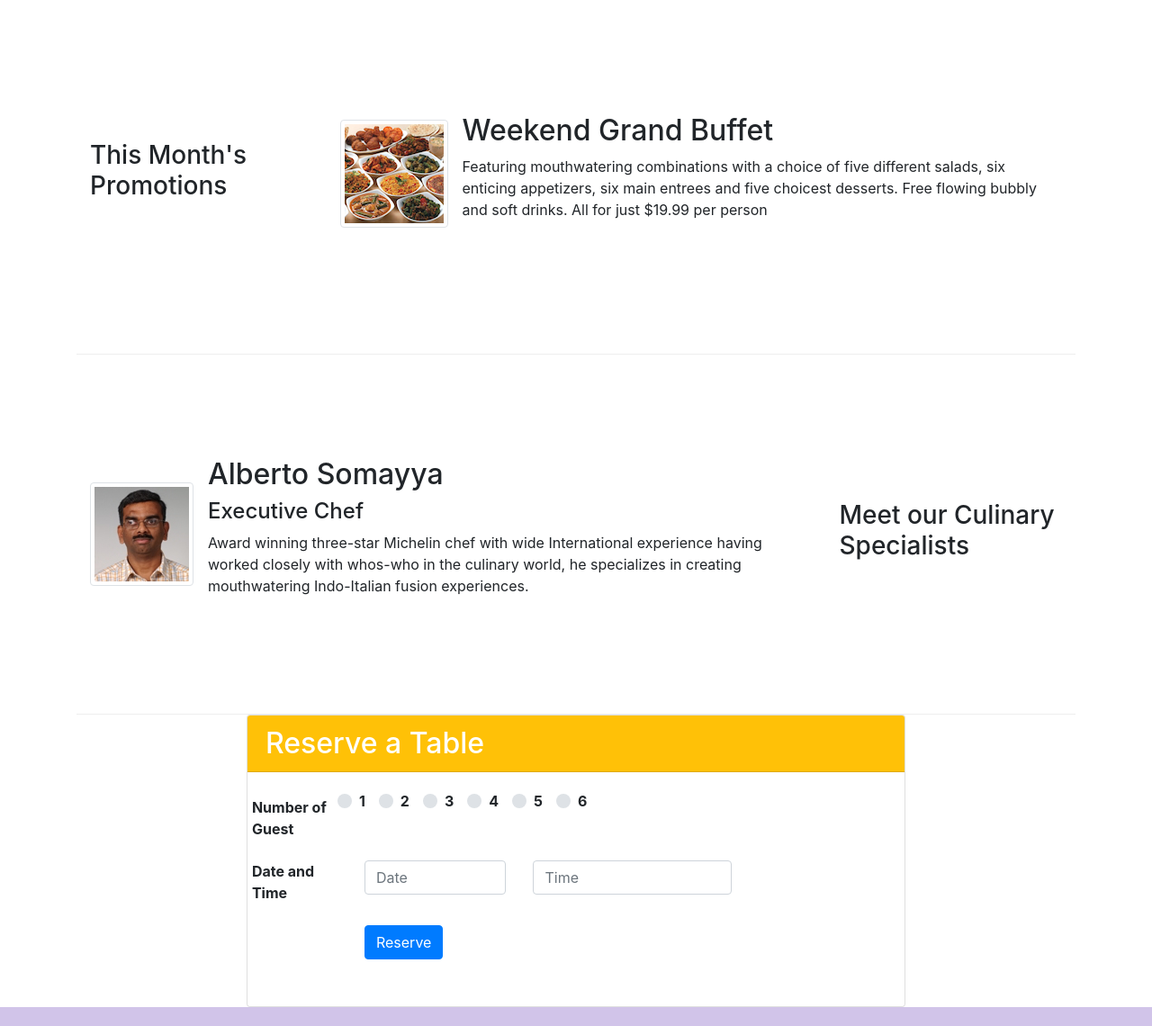
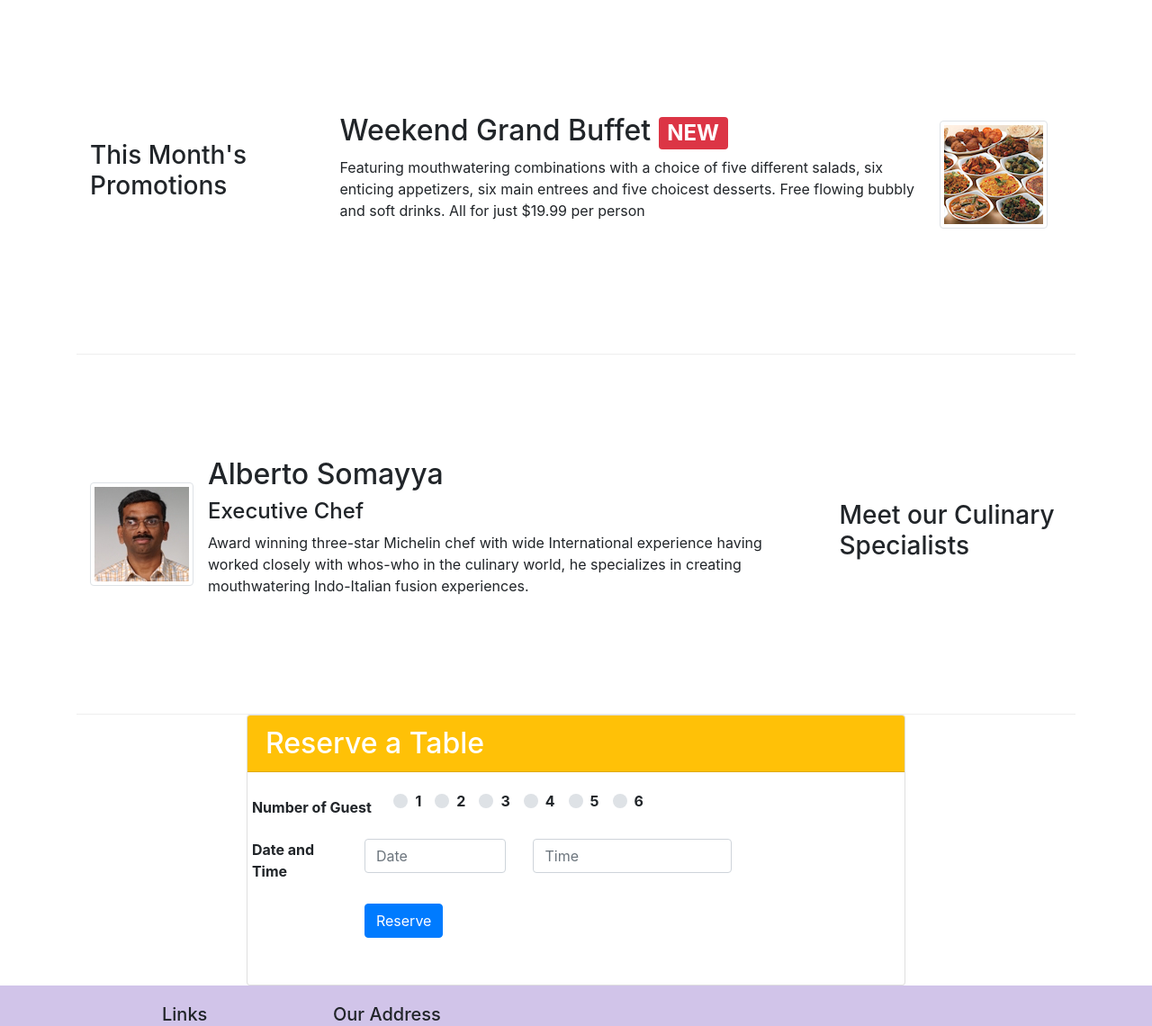
Before and after one commit to stephsorandom/Bootstrap-Practice, a website: page index.html in a window 1280 px wide. Shown: the part 740-1880 px from the top of the page at 90% size. Drawn offline with nearby package versions, Linux system fonts and the light colour scheme.

Commit message:
task 2 complete

```diff
--- a/index.html
+++ b/index.html
@@ -121,13 +121,9 @@
         </div>
         <div class="col col-sm col-md">
           <div class="media">
-            <img
-              class="d-flex mr-3 img-thumbnail align-self-center"
-              src="img/buffet.png"
-              alt="buffet"
-            />
+
             <div class="media-body">
-              <h2 class="mt-0">Weekend Grand Buffet</h2>
+              <h2 class="mt-0">Weekend Grand Buffet <span class="badge badge-danger">NEW</span> </h2>
               <p>
                 Featuring mouthwatering combinations with a choice of five
                 different salads, six enticing appetizers, six main entrees and
@@ -135,6 +131,11 @@
                 for just $19.99 per person
               </p>
             </div>
+            <img
+              class="d-flex mr-3 img-thumbnail align-self-center"
+              src="img/buffet.png"
+              alt="buffet"
+            />
           </div>
         </div>
       </div>
@@ -171,7 +172,7 @@
             <dl class="row">
               <form action="">
                 <dt class="form-group row">
-                  <label for="NumOfGuest" class="col-md-2 col-form-label">
+                  <label for="NumOfGuest" class="col-md-3 col-form-label">
                     Number of Guest</label
                   >
                   <div class="row">
```
